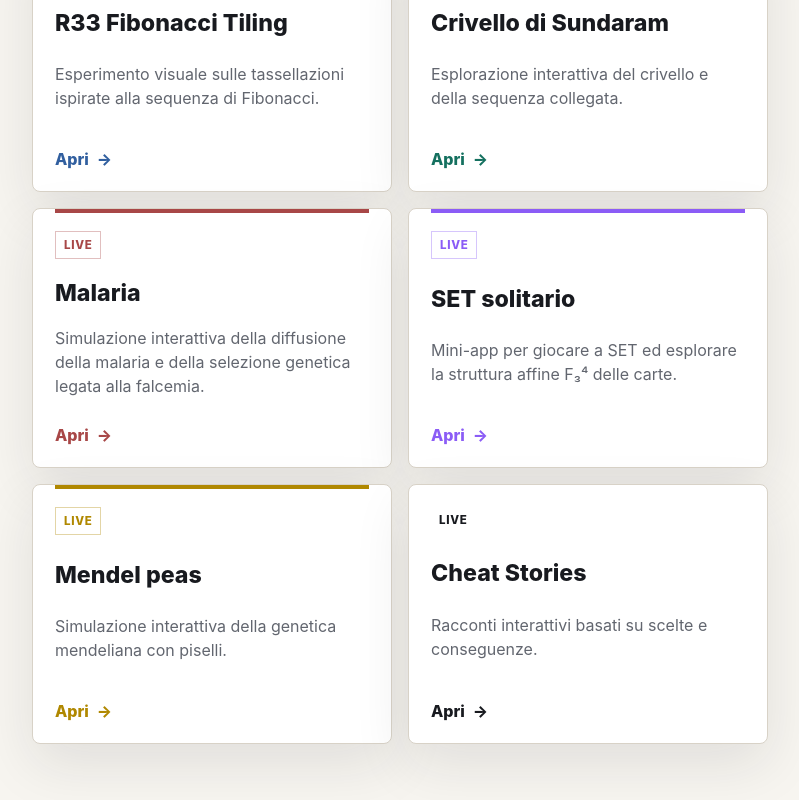
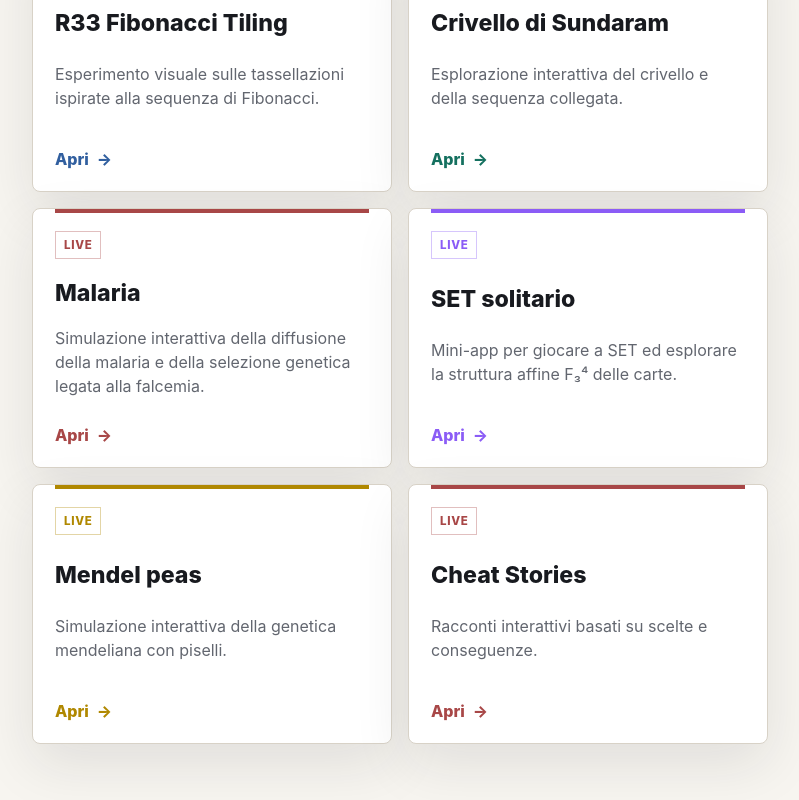
Before and after one commit to bennibeni/links-page, a Next.js app: page / in a window 1280 px wide. Shown: the part 338-1138 px from the top of the page, without its empty margins (92-891 px from the left). Built offline with nearby package versions, Linux system fonts and the light colour scheme.

Commit message:
aggiunto rosso

```diff
--- a/app/globals.css
+++ b/app/globals.css
@@ -133,8 +133,8 @@ a {
   --accent: var(--yellow);
 }
 
-.accent-orange {
-  --accent: var(--orange);
+.accent-red {
+  --accent: var(--red);
 }
 
 .status {
--- a/app/page.js
+++ b/app/page.js
@@ -44,7 +44,7 @@ const projects = [
     description: "Racconti interattivi basati su scelte e conseguenze.",
     href: "https://cheat-stories.vercel.app/",
     status: "Live",
-    accent: "orange",
+    accent: "red",
   },
 ];
 
```
